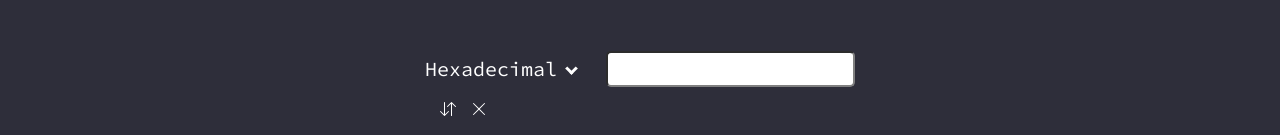
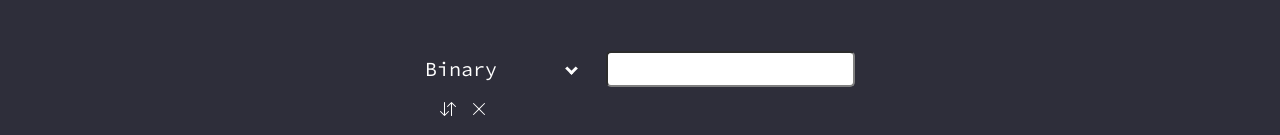
Before and after one commit to Hedevgare/conversion-tools, a Vue app: page / in a window 1280 px wide. Shown: the part 340-475 px from the top of the page. Built offline with nearby package versions, Linux system fonts and the light colour scheme.

Commit message:
Fix default numbers convertion starting units

```diff
--- a/src/pages/NumberConverter.vue
+++ b/src/pages/NumberConverter.vue
@@ -8,7 +8,7 @@ export default {
   },
   data() {
     return {
-      from: "Hexadecimal",
+      from: "Binary",
       to: "Decimal",
       fromValue: "",
       toValue: ""
```
